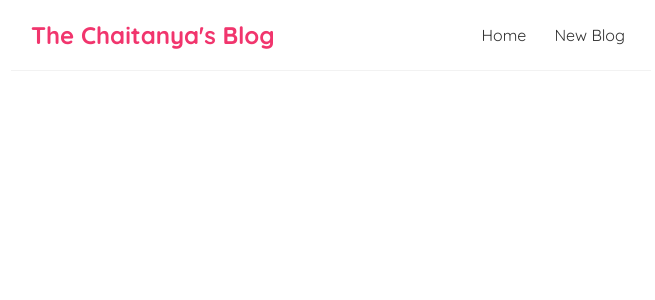
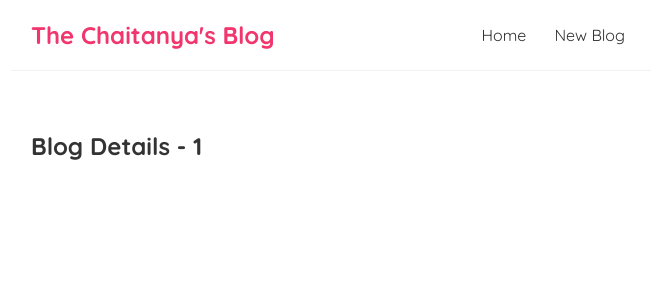
Before and after one commit to chaitanyatekane/blog-react, a React (Create React App) app: page /blogs/1 in a window 1280 px wide. Shown: the top 300 px of the page, without its empty margins (309-964 px from the left). Built offline with nearby package versions, Linux system fonts and the light colour scheme.

Commit message:
add Route Parameters

```diff
--- a/src/App.css
+++ b/src/App.css
@@ -56,3 +56,7 @@
   color: #f1356d;
   margin-bottom: 8px;
 }
+
+.blog-preview a {
+  text-decoration: none;
+}
--- a/src/App.js
+++ b/src/App.js
@@ -3,6 +3,7 @@ import Home from "./component/Home";
 import Navbar from "./component/Navbar";
 import { BrowserRouter as Router, Switch, Route } from "react-router-dom";
 import Create from "./component/Create";
+import BlogDetails from "./component/BlogDetails";
 
 function App() {
   return (
@@ -17,6 +18,9 @@ function App() {
             <Route path="/create">
               <Create />
             </Route>
+            <Route path="/blogs/:id">
+              <BlogDetails />
+            </Route>
           </Switch>
         </div>
       </div>
--- /dev/null
+++ b/src/component/BlogDetails.js
@@ -0,0 +1,14 @@
+import React from "react";
+import { useParams } from "react-router-dom";
+
+const BlogDetails = () => {
+  const { id } = useParams();
+
+  return (
+    <div className="blog-details">
+      <h2>Blog Details - {id}</h2>
+    </div>
+  );
+};
+
+export default BlogDetails;
--- a/src/component/BlogList.js
+++ b/src/component/BlogList.js
@@ -1,4 +1,5 @@
 import React from "react";
+import { Link } from "react-router-dom";
 
 const BlogList = ({ blogs, title }) => {
   return (
@@ -6,8 +7,10 @@ const BlogList = ({ blogs, title }) => {
       <h2>{title}</h2>
       {blogs.map((blog) => (
         <div className="blog-preview" key={blog.id}>
-          <h2>{blog.title}</h2>
-          <p>Written By {blog.author}</p>
+          <Link to={`blogs/${blog.id}`}>
+            <h2>{blog.title}</h2>
+            <p>Written By {blog.author}</p>
+          </Link>
         </div>
       ))}
     </div>
```
